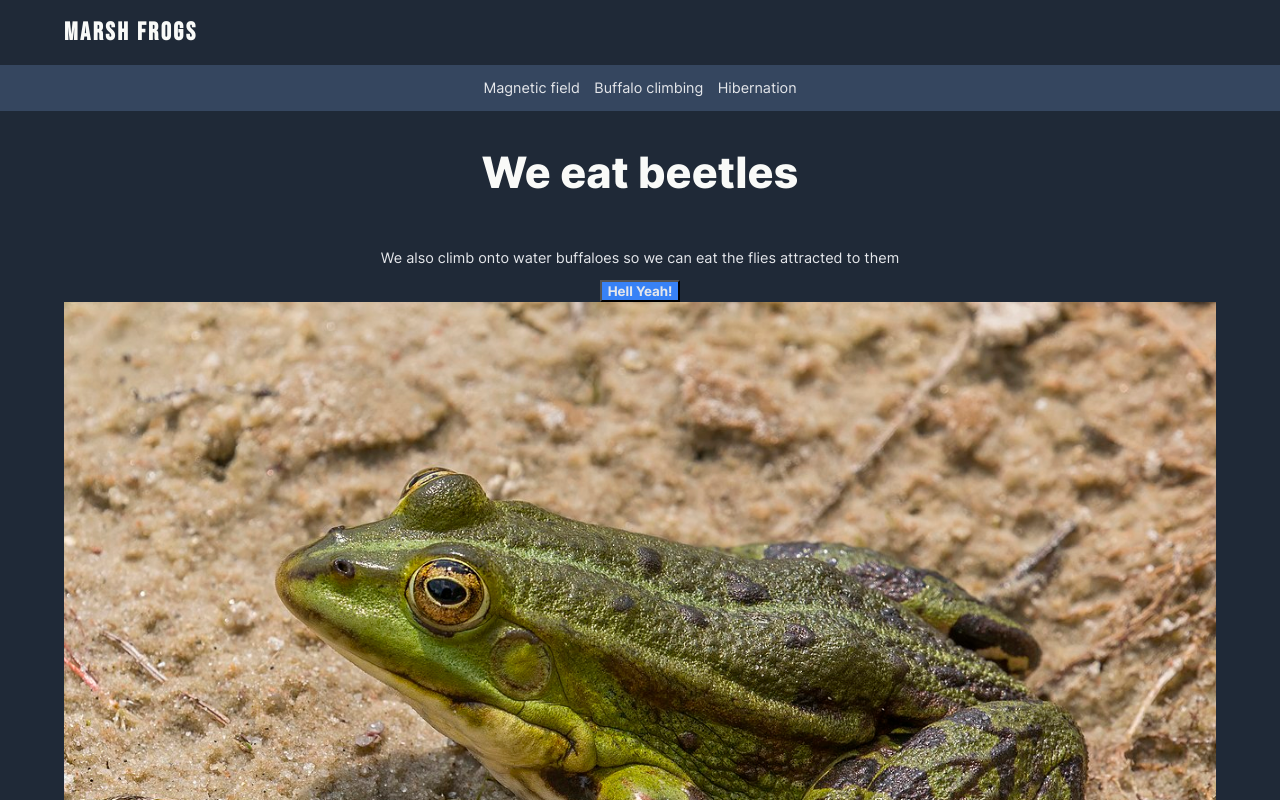
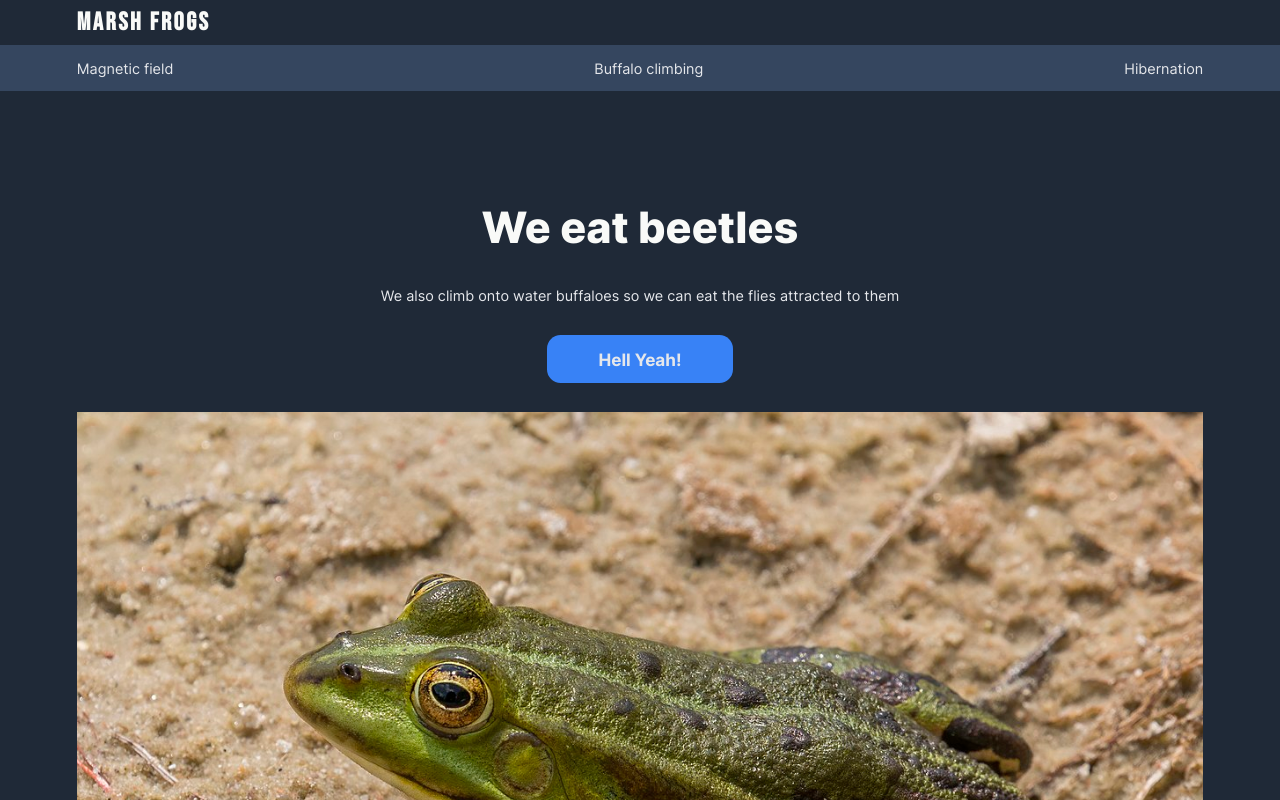
Before and after one commit to yossirise/odin-landing-page, a plain HTML site: page index.html in a window 1280 px wide. Shown: the top 800 px of the page. Drawn offline with Linux system fonts and the light colour scheme.

Commit message:
Refactor layout styles

```diff
--- a/index.html
+++ b/index.html
@@ -1,18 +1,15 @@
 <!DOCTYPE html>
 <html lang="en">
-
   <head>
-  <meta charset="UTF-8">
-  <meta name="viewport" content="width=device-width, initial-scale=1.0">
-  <link rel="stylesheet" href="style.css">
+    <meta charset="UTF-8" />
+    <meta name="viewport" content="width=device-width, initial-scale=1.0" />
+    <link rel="stylesheet" href="style.css" />
     <title>The Frog</title>
   </head>
 
   <body>
     <header>
-    <div class="content">
       <h1>Marsh Frogs</h1>
-    </div>
       <nav>
         <ul>
           <li><a href="#">Magnetic field</a></li>
@@ -21,72 +18,85 @@
         </ul>
       </nav>
     </header>
-  <section class="lead">
-    <div class="content">
-      <h2 class="hero">We eat beetles</h2>
-      <p>We also climb onto water buffaloes so we can eat the flies attracted to them</p>
+    <section class="hero">
+      <h2 class="hero-text">We eat beetles</h2>
+      <p>
+        We also climb onto water buffaloes so we can eat the flies attracted to
+        them
+      </p>
       <button>Hell Yeah!</button>
-      <img src="assets/marsh-frog.jpg" alt="Marsh frog">
-    </div>
+      <img src="assets/marsh-frog.jpg" alt="Marsh frog" />
     </section>
     <section>
-    <div class="content">
       <h2>Some more information</h2>
       <figure>
-        <img src="assets/marsh-frog-in-water.jpg" alt="A marsh frog in the water">
+        <img
+          src="assets/marsh-frog-in-water.jpg"
+          alt="A marsh frog in the water"
+        />
         <figcaption><i>Pelophylax ridibundus</i> sounds way better</figcaption>
       </figure>
       <figure>
-        <img src="assets/marsh-frog-in-human-hand.jpg" alt="A marsh frog on a hand">
+        <img
+          src="assets/marsh-frog-in-human-hand.jpg"
+          alt="A marsh frog on a hand"
+        />
         <figcaption>Our tadpoles can reach up to 190 mm in length</figcaption>
       </figure>
       <figure>
-        <img src="assets/marsh-tadpole-in-human-hand.jpg" alt="A marsh tadpole on a hand">
+        <img
+          src="assets/marsh-tadpole-in-human-hand.jpg"
+          alt="A marsh tadpole on a hand"
+        />
         <figcaption>We occur in a large part of Europe</figcaption>
       </figure>
       <figure>
-        <img src="assets/marsh-frog-on-a-leaf.jpg" alt="A marsh frog on a leaf">
-        <figcaption>We use the magnetic field of the Earth to locate breeding ponds</figcaption>
+        <img
+          src="assets/marsh-frog-on-a-leaf.jpg"
+          alt="A marsh frog on a leaf"
+        />
+        <figcaption>
+          We use the magnetic field of the Earth to locate breeding ponds
+        </figcaption>
       </figure>
-    </div>
     </section>
     <section class="quote">
-    <div class="content">
       <figure>
-        <blockquote>The fly said to the frog, "time flies when you're having fun." The frog replied, "Actually, time's
-          fun
-          when you're having flies!"</blockquote>
+        <blockquote>
+          The fly said to the frog, "time flies when you're having fun." The
+          frog replied, "Actually, time's fun when you're having flies!"
+        </blockquote>
         <figcaption>—One great frog comedian</figcaption>
       </figure>
-    </div>
     </section>
     <section>
-    <div class="content">
       <div class="banner">
-        <div class="banner-title">
-          Travel to Marshland!
-        </div>
+        <div class="banner-title">Travel to Marshland!</div>
         <p>
-          Click the perfectly functional button now to get extra <span class="italicized">Marsh</span>mello
+          Click the perfectly functional button now to get extra
+          <span class="italicized">Marsh</span>mello
         </p>
         <button>I'm in!</button>
       </div>
-    </div>
     </section>
     <footer>
-    <div class="content">
       <p>
-        Based on a concept by <a
+        Based on a concept by
+        <a
           href="https://www.theodinproject.com/paths/foundations/courses/foundations/lessons/landing-page"
-          target="_blank">The Odin
-          Project</a>. All content is from the <a href="https://en.wikipedia.org/wiki/Marsh_frog"
-          target="_blank">Wikipedia
-          article on Marsh
-          frogs</a> and <a href="https://commons.wikimedia.org/wiki/Category:Pelophylax_ridibundus"
-          target="_blank">Wikimedia Commons' <i>Pelophylax ridibundus</i> category</a>.
+          target="_blank"
+          >The Odin Project</a
+        >. All content is from the
+        <a href="https://en.wikipedia.org/wiki/Marsh_frog" target="_blank"
+          >Wikipedia article on Marsh frogs</a
+        >
+        and
+        <a
+          href="https://commons.wikimedia.org/wiki/Category:Pelophylax_ridibundus"
+          target="_blank"
+          >Wikimedia Commons' <i>Pelophylax ridibundus</i> category</a
+        >.
       </p>
-    </div>
     </footer>
   </body>
-
 </html>
--- a/style.css
+++ b/style.css
@@ -1,59 +1,85 @@
 @font-face {
-  font-family: 'Bebas Neue';
-  src: url('assets/BebasNeue-Regular.ttf');
+  font-family: "Bebas Neue";
+  src: url("assets/BebasNeue-Regular.ttf");
 }
 
 @font-face {
-  font-family: 'Inter';
+  font-family: "Inter";
   font-weight: 100 900;
   font-style: oblique 0deg 10deg;
-  src: url('assets/Inter.var.woff2');
+  src: url("assets/Inter.var.woff2");
 }
 
 /* Layout */
 
 :root {
-  box-sizing: border-box;
+  --main-padding: 6vw;
 }
 
-*, *::before, *::after {
-  box-sizing: inherit;
-}
-
-body {
+body,
+h1,
+h2,
+p {
   margin: 0;
 }
 
-img {
-  width: 100%;
-}
-
-h1 {
-  align-self: flex-start;
-}
-
-.content {
-  width: 90%;
-  margin: 0 auto;
+header,
+section,
+footer {
   display: flex;
   flex-direction: column;
   align-items: center;
 }
 
+header {
+  padding-top: 0.5em;
+  gap: 0.5em;
+}
+
+h1 {
+  align-self: flex-start;
+  margin-inline-start: var(--main-padding);
+}
+
+nav {
+  align-self: stretch;
+}
+
 nav ul {
   margin: 0;
-  padding: 1em;
-  list-style-type: none;
   display: flex;
   flex-wrap: wrap;
+  padding: 1em var(--main-padding);
   gap: 1em;
-  justify-content: center;
+  justify-content: space-between;
+  list-style-type: none;
+}
+
+section,
+footer {
+  padding: var(--main-padding);
+  gap: 2em;
+}
+
+.hero {
+  padding-top: calc(var(--main-padding) + 2em);
+}
+
+img {
+  max-width: 100%;
+}
+
+button {
+  align-self: center;
+  padding: 0.8em 3em;
+  border-style: none;
+  border-radius: 0.8em;
 }
 
 /* Typography and colors */
 
 :root {
-  font-family: 'Inter';
+  font-family: "Inter";
   font-size: 9px;
   color: #1f2937;
 }
@@ -62,18 +88,21 @@ body {
   font-size: 1.6rem;
 }
 
-*, *::before, *::after {
+*,
+*::before,
+*::after {
   font-family: inherit;
 }
 
 h1 {
-  font-family: 'Bebas Neue';
+  font-family: "Bebas Neue";
   font-size: 2.8rem;
   color: #f9faf8;
   letter-spacing: 0.1em;
 }
 
-h2, blockquote {
+h2,
+blockquote {
   font-size: 3.6rem;
 }
 
@@ -88,6 +117,7 @@ blockquote {
 
 button {
   font-weight: 700;
+  font-size: 1.9rem;
 }
 
 .banner-title {
@@ -95,13 +125,21 @@ button {
   font-weight: 700;
 }
 
-.hero {
+.hero-text {
   font-size: 4.8rem;
   font-weight: 800;
   color: #f9faf8;
 }
 
-header, .lead, footer {
+h2,
+p,
+figcaption {
+  line-height: 1.4;
+}
+
+header,
+.hero,
+footer {
   background-color: #1f2937;
   color: #e5e7eb;
 }
@@ -116,10 +154,11 @@ nav a {
 }
 
 footer a {
-  color: #cdd0ff;
+  color: #2eccb0;
 }
 
-button, .banner {
+button,
+.banner {
   background-color: #3882f6;
   color: #e5e7eb;
 }
```
Lines whose indentation alone changed are shown as unchanged.
